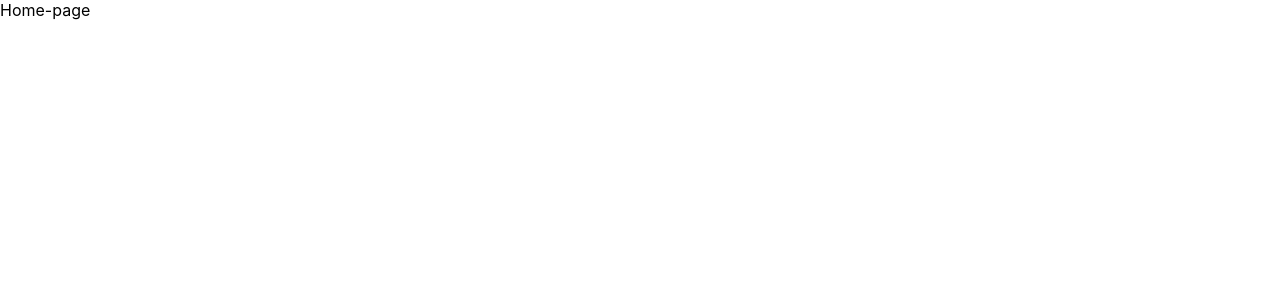
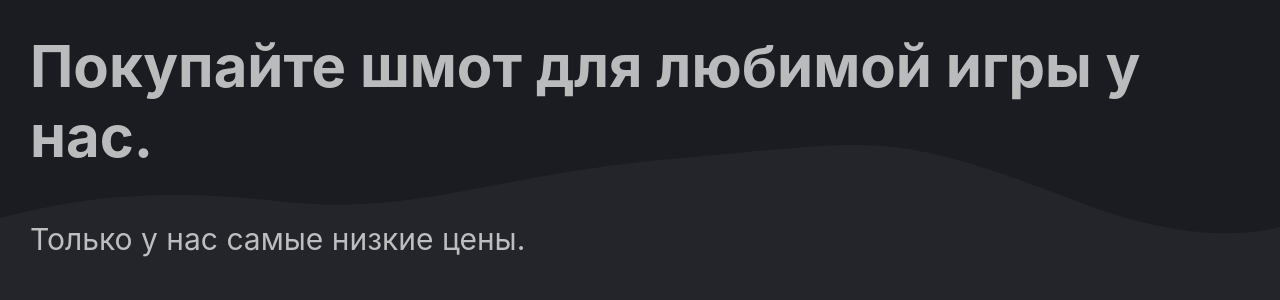
Before and after one commit to TwiDef/dota-items, a React (Create React App) app in the folder client/: page / in a window 1280 px wide. Shown: the top 300 px of the page. Built offline with nearby package versions, Linux system fonts and the light colour scheme.

Commit message:
styled header

```diff
--- /dev/null
+++ b/client/src/components/ContentWrapper/ContentWrapper.jsx
@@ -0,0 +1,12 @@
+import React from 'react';
+import styles from './styles.module.css';
+
+const ContentWrapper = ({ children, className = "" }) => {
+    return (
+        <div className={`${styles.contentWrapper} ${className}`}>
+            {children}
+        </div>
+    );
+}
+
+export default ContentWrapper;
--- /dev/null
+++ b/client/src/components/ContentWrapper/styles.module.css
@@ -0,0 +1,9 @@
+.contentWrapper {
+    display: flex;
+    max-width: 1234px;
+    width: 100%;
+    margin: 0 auto;
+    padding: 0 30px;
+    position: relative;
+    z-index: 2;
+}
--- /dev/null
+++ b/client/src/components/Header/Header.jsx
@@ -0,0 +1,18 @@
+import React from 'react';
+import styles from './styles.module.css';
+import waveImage from './wave.svg'
+import ContentWrapper from '../ContentWrapper/ContentWrapper';
+
+const Header = (props) => {
+    return (
+        <div className={styles.header}>
+            <ContentWrapper className={styles.content}>
+                <h1 className={styles.title}>{`Покупайте шмот для любимой игры у нас.`}</h1>
+                <p className={styles.desc}>{`Только у нас самые низкие цены.`}</p>
+            </ContentWrapper>
+            <img src={waveImage} alt="" className={styles.wave} />
+        </div>
+    );
+}
+
+export default Header;
--- /dev/null
+++ b/client/src/components/Header/styles.module.css
@@ -0,0 +1,58 @@
+.header {
+    height: 35vh;
+    position: relative;
+    display: flex;
+    align-items: center;
+    /* background: linear-gradient(180deg, #191a43 0%, #442d85 100%); */
+    background-color: #1a1c21;
+    overflow: hidden;
+}
+
+.content {
+    display: flex;
+    flex-direction: column;
+}
+
+.title {
+    font-size: 58px;
+    margin-bottom: 20px;
+    opacity: 0;
+    color: rgba(255, 255, 255, 0.7);
+    transform: translateY(20px);
+    animation-duration: 1s;
+    animation-delay: 0.5s;
+    animation-name: fadeInAnimation;
+    animation-iteration-count: 1;
+    animation-fill-mode: forwards;
+    white-space: pre-line;
+}
+
+.desc {
+    font-size: 30px;
+    opacity: 0;
+    transform: translateY(20px);
+    animation-duration: 1s;
+    animation-delay: 1s;
+    animation-name: fadeInAnimation;
+    animation-iteration-count: 1;
+    animation-fill-mode: forwards;
+    color: rgba(255, 255, 255, 0.7);
+    white-space: pre-line;
+}
+
+@keyframes fadeInAnimation {
+    from {
+        opacity: 0;
+        transform: translateY(20px);
+    }
+    to {
+        opacity: 1;
+        transform: translateY(0);
+    }
+}
+
+.wave {
+    position: absolute;
+    width: 100%;
+    bottom: -200px;
+}
--- a/client/src/index.css
+++ b/client/src/index.css
@@ -1,3 +1,15 @@
+html {
+    scroll-behavior: smooth;
+}
+
+a {
+    text-decoration: none;
+}
+
+img {
+    width: 100%;
+}
+
 body {
   margin: 0;
   font-family: -apple-system, BlinkMacSystemFont, 'Segoe UI', 'Roboto', 'Oxygen',
@@ -5,6 +17,8 @@ body {
     sans-serif;
   -webkit-font-smoothing: antialiased;
   -moz-osx-font-smoothing: grayscale;
+  background-color: #23252a;
+  color: white;
 }
 
 code {
--- a/client/src/pages/home-page/HomePage.jsx
+++ b/client/src/pages/home-page/HomePage.jsx
@@ -1,10 +1,11 @@
 import React from 'react';
+import Header from '../../components/Header/Header';
 
 const HomePage = (props) => {
     return (
-        <div>
-            Home-page
-        </div>
+        <>
+            <Header />
+        </>
     );
 }
 
```
Also changed, not shown: client/src/components/Header/wave.svg (added), 1 other file (tests, documents, lock files or other folders).
